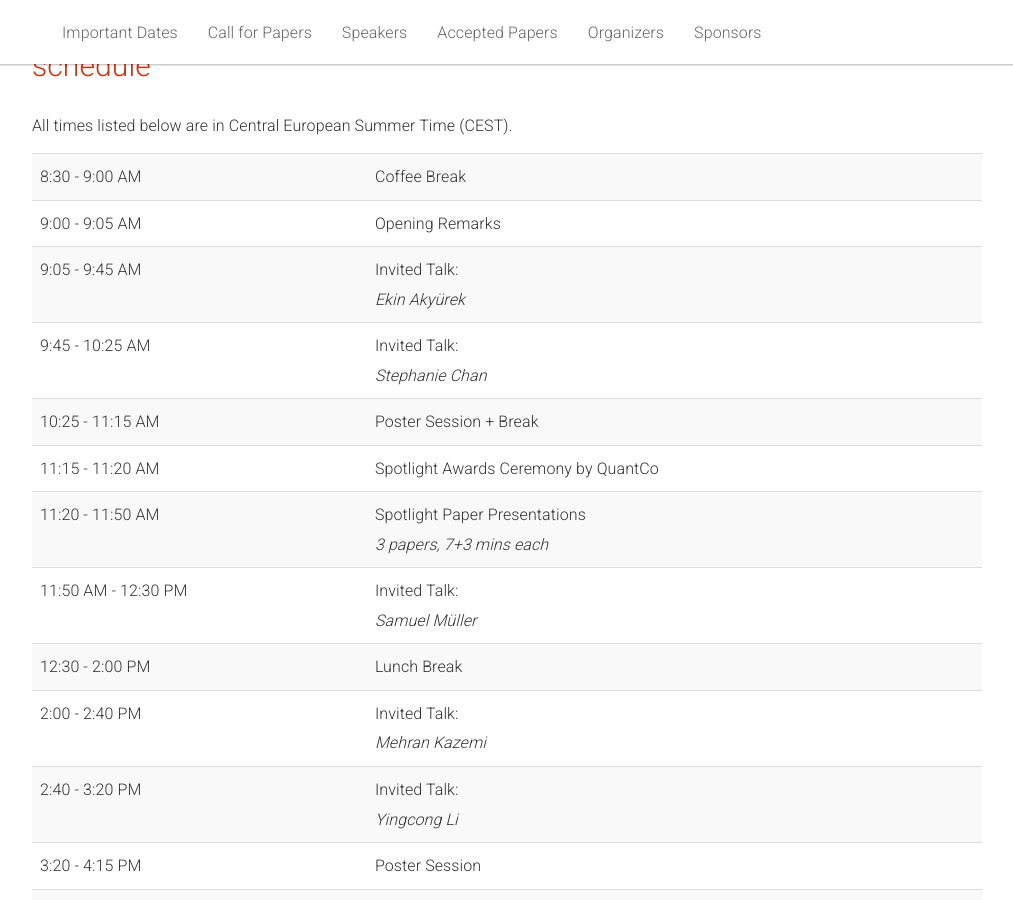
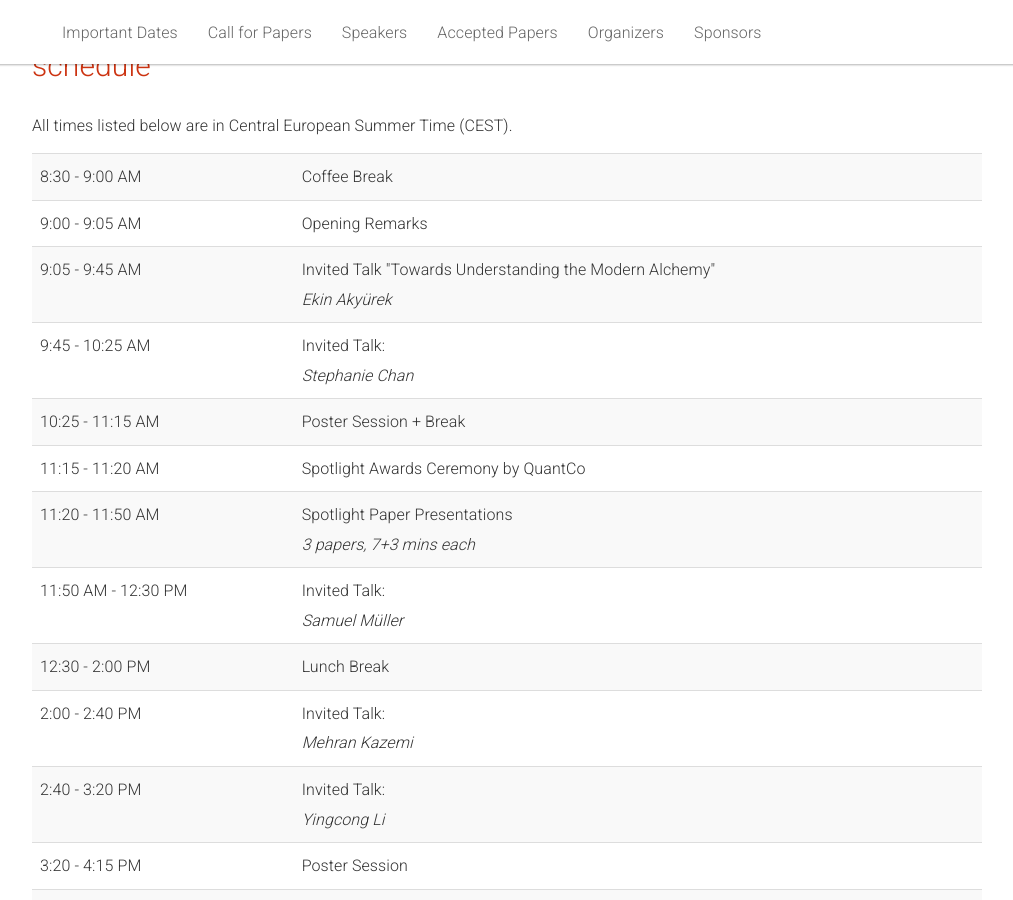
Before and after one commit to iclworkshop/iclworkshop.github.io, a Jekyll site: the page built from _pages/home.md, in a window 1280 px wide and 900 px high, scrolled down 555 px. Shown: the whole window, without its empty margins (133-1146 px from the left). Built offline with Jekyll 4.4.1, drawn with Linux system fonts in a browser that asks for light colours.

Commit message:
Update home.md

```diff
--- a/_pages/home.md
+++ b/_pages/home.md
@@ -64,7 +64,7 @@ In-context learning (ICL) is an emerging capability of large-scale models, inclu
         <tr>
           <td>9:05 - 9:45 AM</td>
           <td>
-            Invited Talk: <br/>
+            Invited Talk "Towards Understanding the Modern Alchemy"<br/>
             <i>Ekin Akyürek</i>
           </td>
         </tr>
```
